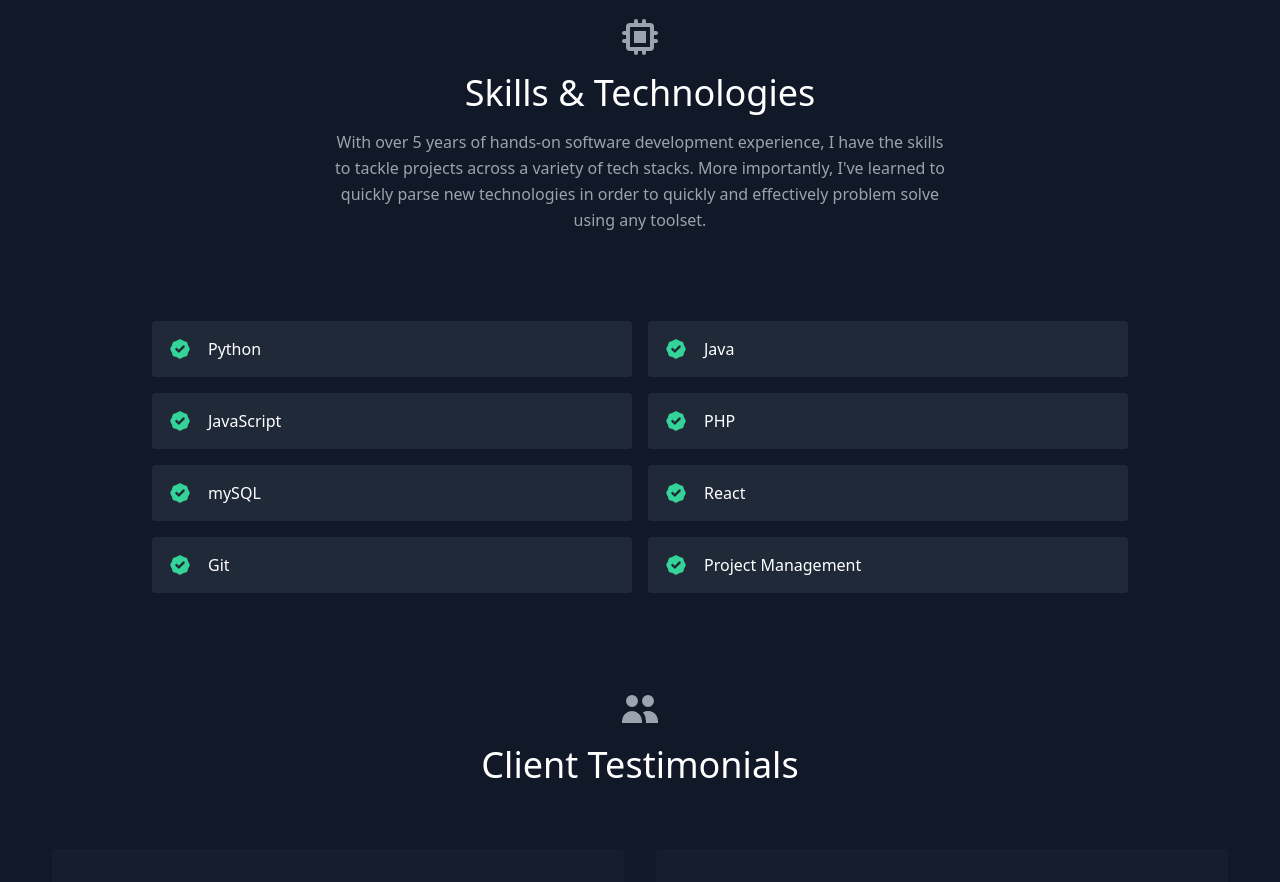
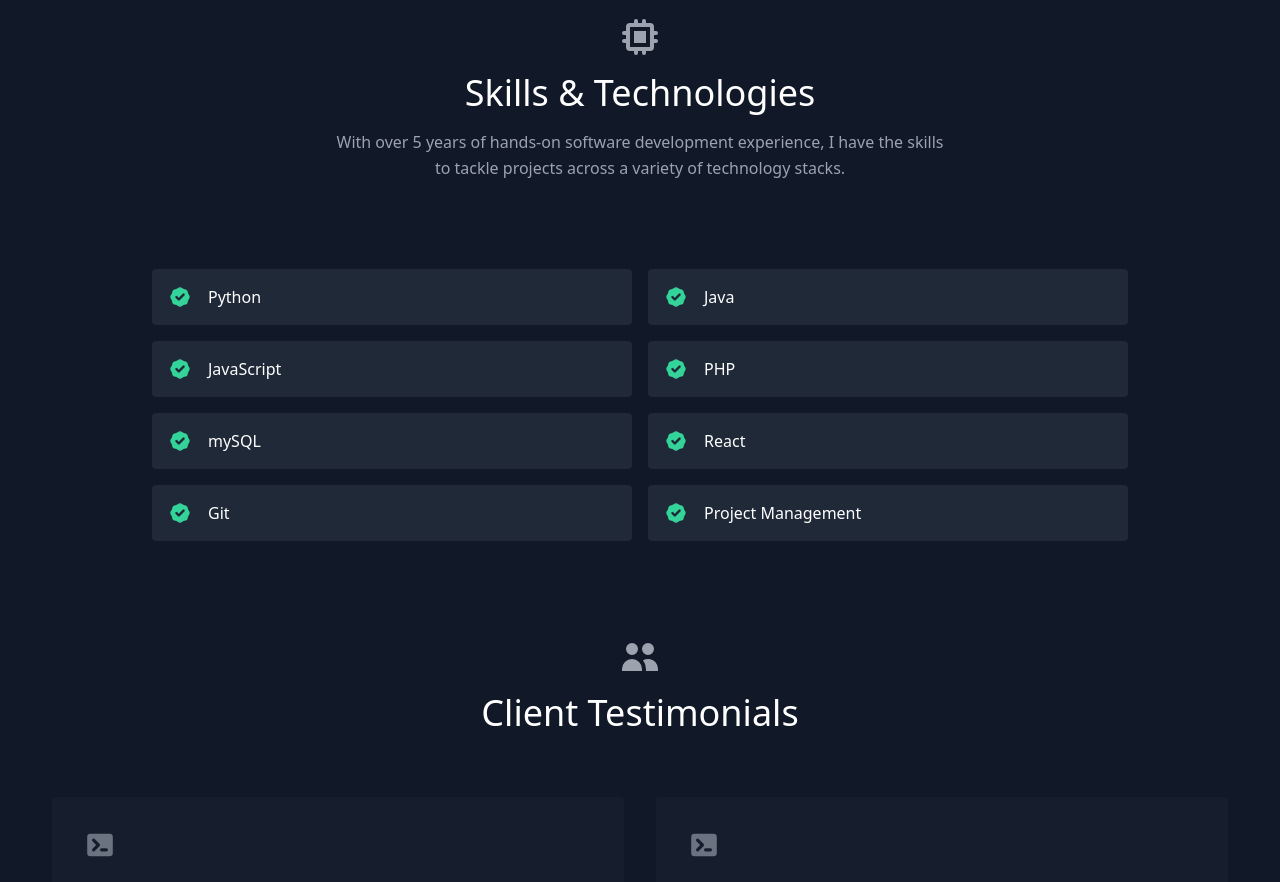
Before and after one commit to skyreep/portfolio-site, a React (Create React App) app: page / in a window 1280 px wide. Shown: the part 1380-2262 px from the top of the page. Built offline with nearby package versions, Linux system fonts and the light colour scheme.

Commit message:
Update Content

```diff
--- a/src/components/Skills.js
+++ b/src/components/Skills.js
@@ -12,7 +12,7 @@ export default function Skills() {
             Skills &amp; Technologies
           </h1>
           <p className="text-base leading-relaxed xl:w-2/4 lg:w-3/4 mx-auto">
-            With over 5 years of hands-on software development experience, I have the skills to tackle projects across a variety of tech stacks. More importantly, I've learned to quickly parse new technologies in order to quickly and effectively problem solve using any toolset.
+            With over 5 years of hands-on software development experience, I have the skills to tackle projects across a variety of technology stacks.
           </p>
         </div>
         <div className="flex flex-wrap lg:w-4/5 sm:mx-auto sm:mb-2 -mx-2">
```
